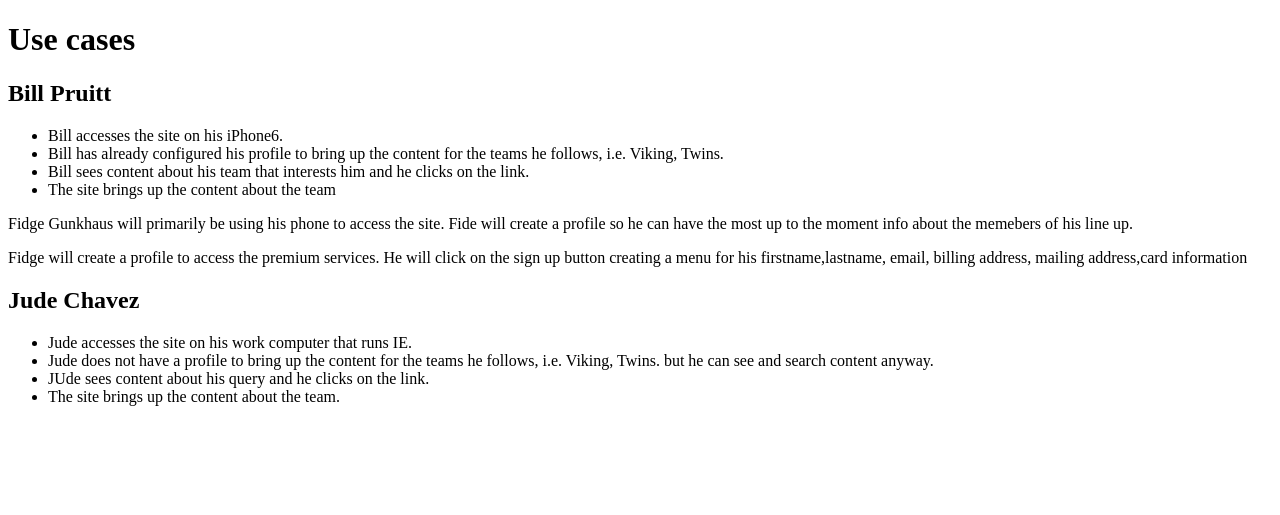
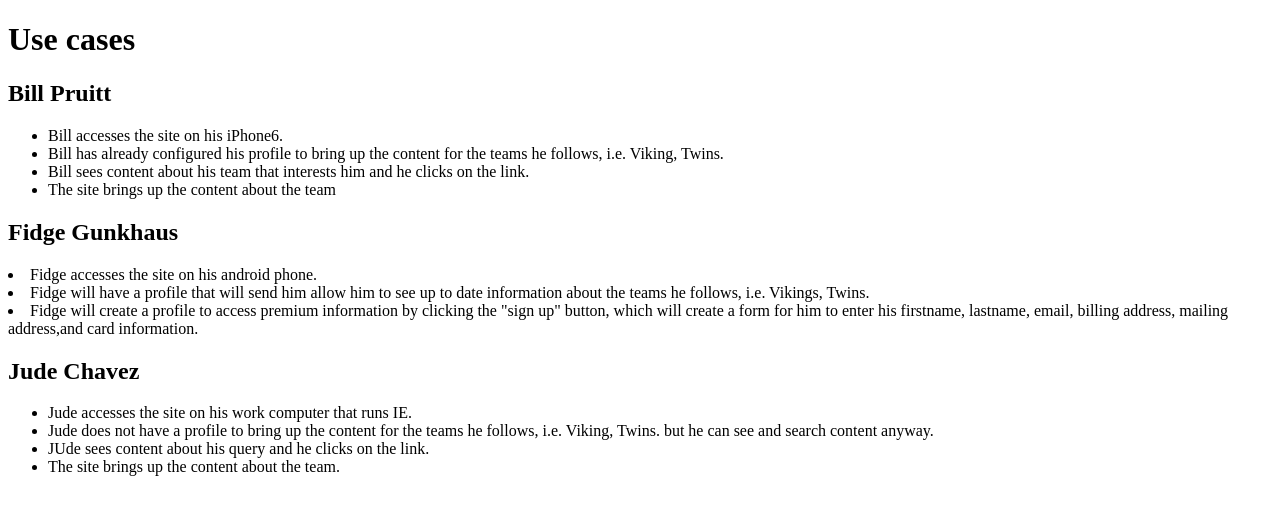
Before and after one commit to chrispaul3625/sprots, a PHP site: page /use-cases.php in a window 1280 px wide. Shown: the top 515 px of the page. Run offline with PHP 8.4, Linux system fonts and the light colour scheme.

Commit message:
Merge remote-tracking branch 'origin/master'
# Conflicts:
#	public_html/epic/personas/jude_chavez.php

```diff
--- a/public_html/epic/use-cases.php
+++ b/public_html/epic/use-cases.php
@@ -13,8 +13,11 @@
 						<li>Bill sees content about his team that interests him and he clicks on the link.</li>
 						<li>The site brings up the content about the team</li>
 					</ul>
-				<p> Fidge Gunkhaus will primarily be using his phone to access the site. Fide will create a profile so he can have the most up to the moment info about the memebers of his line up.</p>
-				<p>Fidge will create a profile to access the premium services. He will click on the sign up button creating a menu for his firstname,lastname,  email, billing address, mailing address,card information </p>
+				<h2>Fidge Gunkhaus</H2>
+						<li>Fidge accesses the site on his android phone.</li>
+						<li>Fidge will have a profile that will send him allow him to see up to date information about the teams he follows, i.e. Vikings, Twins.</li>
+						<li>Fidge will create a profile to access premium information by clicking the "sign up" button, which will create a form for him to enter his firstname, lastname, email, billing address, mailing address,and card
+							information.</li>
 				<h2>Jude Chavez</h2>
 					<ul>
 						<li>Jude accesses the site on his work computer that runs IE.</li>
```
